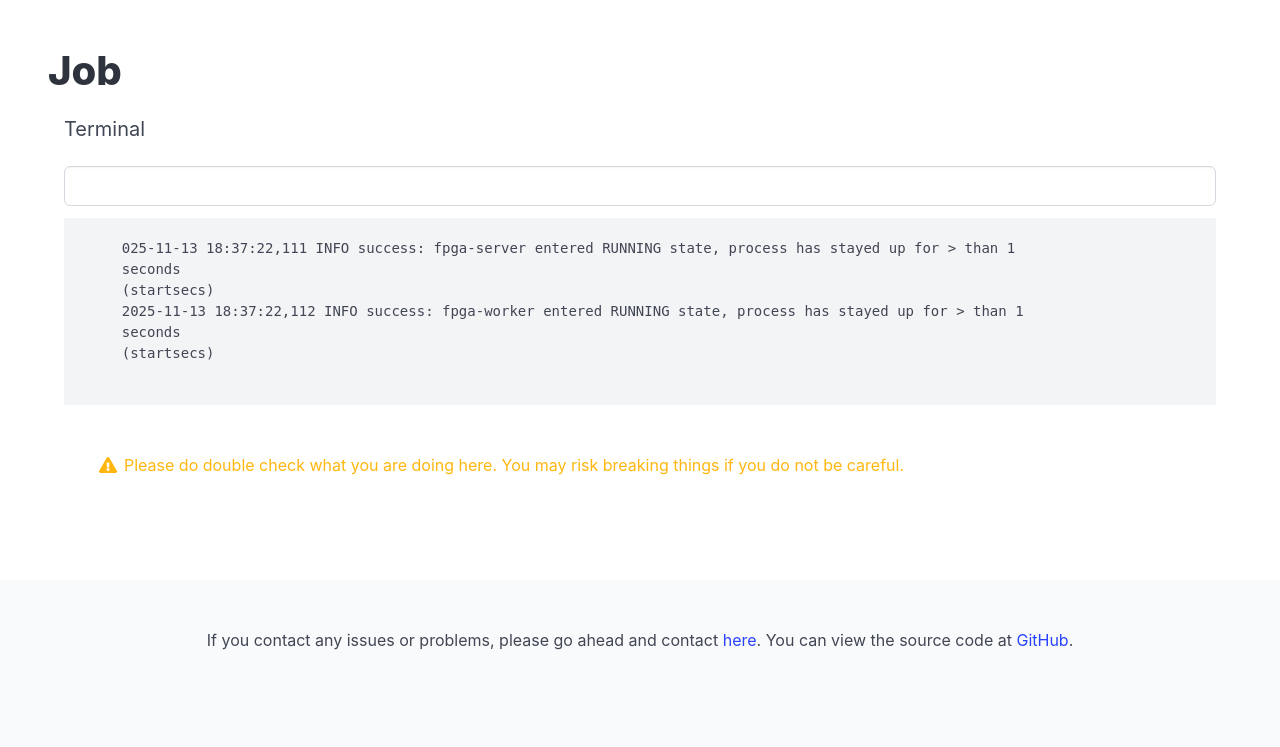
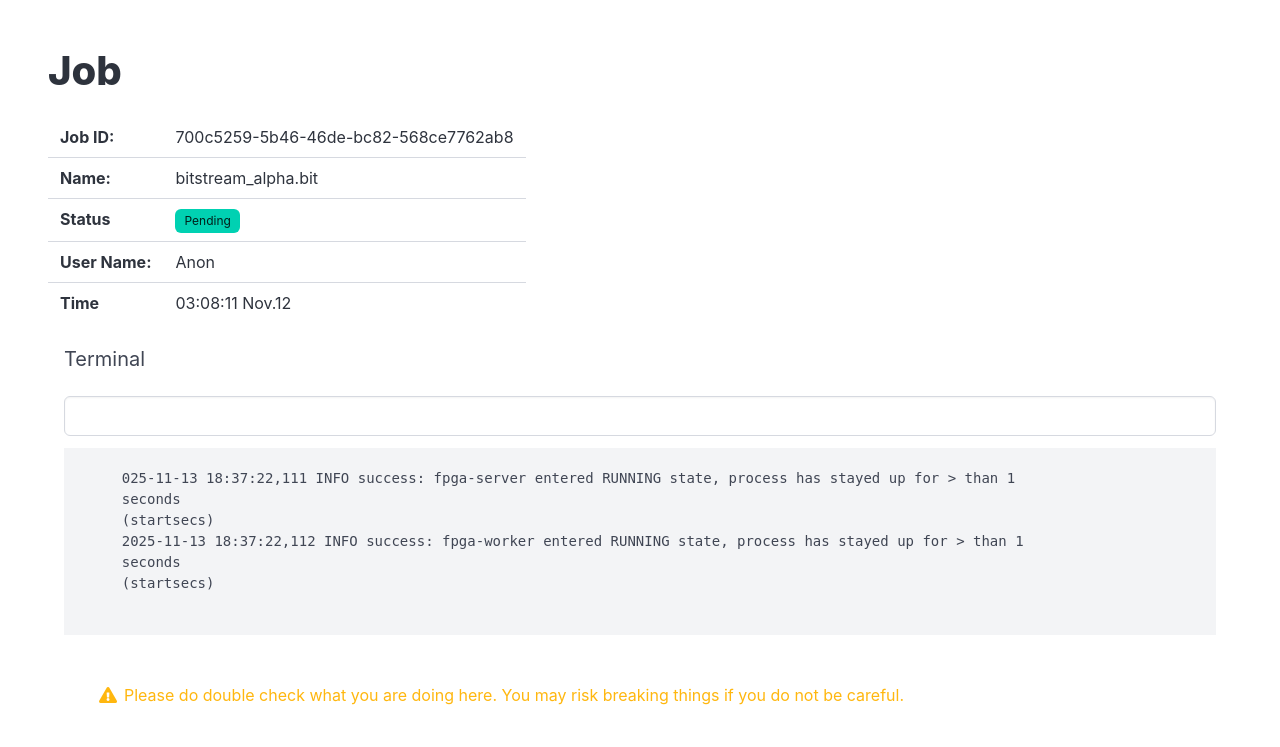
Before and after one commit to 7591yj/fpga-server, a Flask app: page /job/700c5259-5b46-46de-bc82-568ce7762ab8 in a window 1280 px wide. Shown: the part 56-803 px from the top of the page. Before the commit the page ends 706 px from the top, so only its background shows below. Run offline with Flask 3, Linux system fonts and the light colour scheme; some libraries are stand-ins or nearby versions.

Commit message:
refactor: separate tags

```diff
--- a/opt/fpga_app/webui/static/assets/jobs_dummy.py
+++ b/opt/fpga_app/webui/static/assets/jobs_dummy.py
@@ -2,21 +2,21 @@ jobs = [
     {
         "id": "700c5259-5b46-46de-bc82-568ce7762ab8",
         "name": "bitstream_alpha.bit",
-        "status": "Pending",
+        "status": "pending",
         "user": "Anon",
         "time": "03:08:11 Nov.12",
     },
     {
         "id": "9fdb3a22-eebd-41a7-9a3a-efed829f0fc3",
         "name": "project_beta.bit",
-        "status": "Running",
+        "status": "running",
         "user": "dev123",
         "time": "02:44:02 Nov.13",
     },
     {
         "id": "4c8e9072-6edb-4a58-8e35-2f4dcf3f7031",
         "name": "controller_v2.bit",
-        "status": "Completed",
+        "status": "completed",
         "user": "eng_ops",
         "time": "01:11:47 Nov.13",
     },
--- a/opt/fpga_app/webui/templates/job.html
+++ b/opt/fpga_app/webui/templates/job.html
@@ -1,4 +1,5 @@
 {% extends "base.html" %}
+{% from "macros/tags.html" import job_stat_tag %}
 {% block title %}- Result{% endblock %}
 {% block content %}
   <h2 class="title is-2">Jobs Result</h2>
@@ -26,9 +27,7 @@
         {% for job in jobs %}
           <tr>
             <td>{{ job.name }}</td>
-            <td>
-              <span class="tag is-success">{{ job.status }}</span>
-            </td>
+            <td>{{ job_stat_tag(job.status) }}</td>
             <td>{{ job.user }}</td>
             <td>{{ job.time }}</td>
             <td>{{ job.id }}</td>
--- a/opt/fpga_app/webui/templates/job_detail.html
+++ b/opt/fpga_app/webui/templates/job_detail.html
@@ -1,7 +1,32 @@
 {% extends "base.html" %}
+{% from "macros/tags.html" import job_stat_tag %}
 {% block title %}- Job{% endblock %}
 {% block content %}
   <h2 class="title is-2">Job</h2>
+  <table class="table">
+    <tbody>
+      <tr>
+        <th>Job ID:</th>
+        <td>{{ job.id }}</td>
+      </tr>
+      <tr>
+        <th>Name:</th>
+        <td>{{ job.name }}</td>
+      </tr>
+      <tr>
+        <th>Status</th>
+        <td>{{ job_stat_tag(job.status) }}</td>
+      </tr>
+      <tr>
+        <th>User Name:</th>
+        <td>{{ job.user }}</td>
+      </tr>
+      <tr>
+        <th>Time</th>
+        <td>{{ job.time }}</td>
+      </tr>
+    </tbody>
+  </table>
   <div class="container">
     <h2 class="subtitle">Terminal</h2>
     <div class="field is-horizontal">
--- /dev/null
+++ b/opt/fpga_app/webui/templates/macros/tags.html
@@ -0,0 +1,24 @@
+{% macro job_stat_tag(status) -%}
+  {% if status == 'pending' %}
+    <span class="tag is-primary">Pending</span>
+  {% elif status == 'running' %}
+    <span class="tag is-info">Running</span>
+  {% elif status == 'failed' %}
+    <span class="tag is-danger">Failed</span>
+  {% elif status == 'completed' %}
+    <span class="tag is-success">Completed</span>
+  {% else %}
+    <span class="tag is-dark">{{ job.status|capitalize }}</span>
+  {% endif %}
+{%- endmacro %}
+{% macro online_stat_tag(status) -%}
+  {% if status == 'online' %}
+    <span class="tag is-success">Online</span>
+  {% elif status == 'offline' %}
+    <span class="tag is-danger">Offline</span>
+  {% elif status == 'unknown' %}
+    <span class="tag is-warning">Unknown</span>
+  {% else %}
+    <span class="tag is-dark">{{ job.status|capitalize }}</span>
+  {% endif %}
+{%- endmacro %}
```
Also changed, not shown: opt/fpga_app/webui/templates/stat.html (+5 -5 lines).
